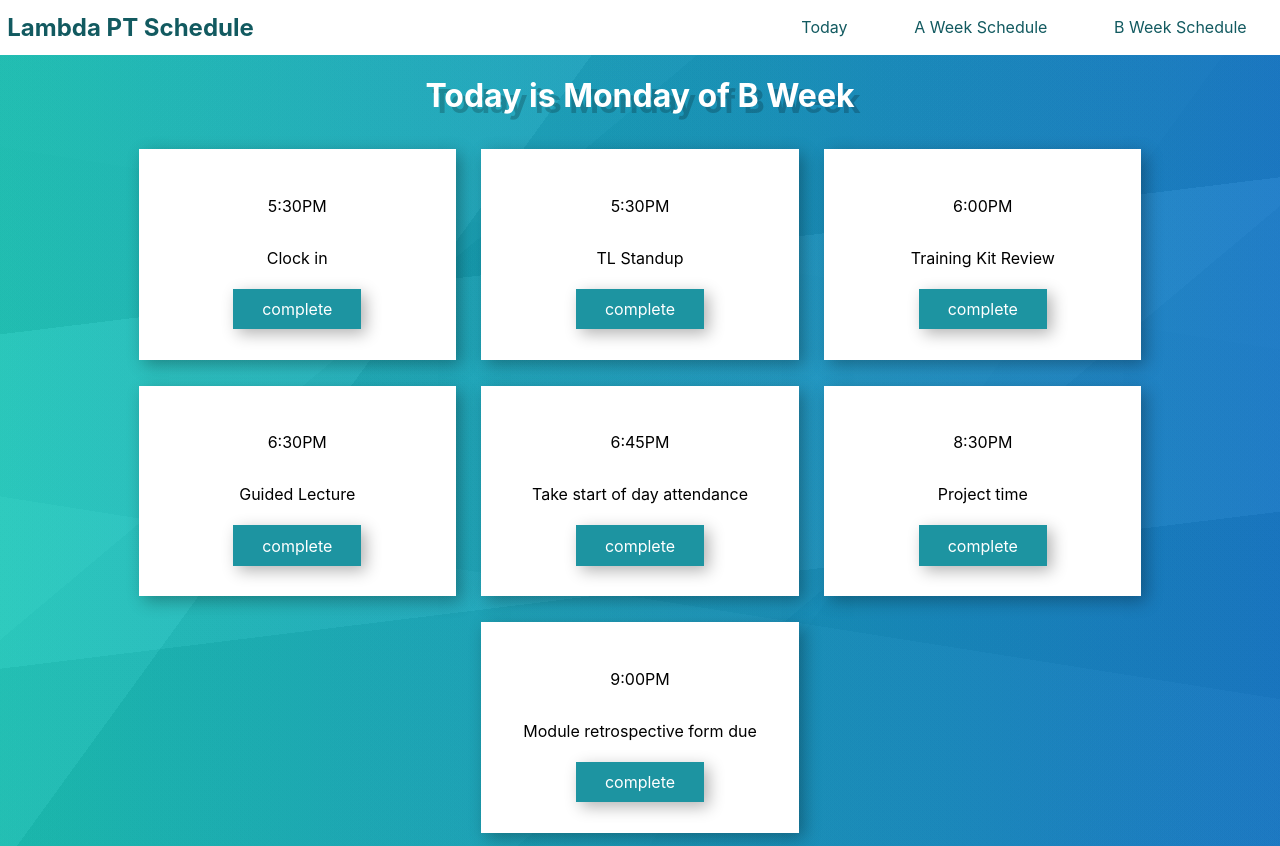
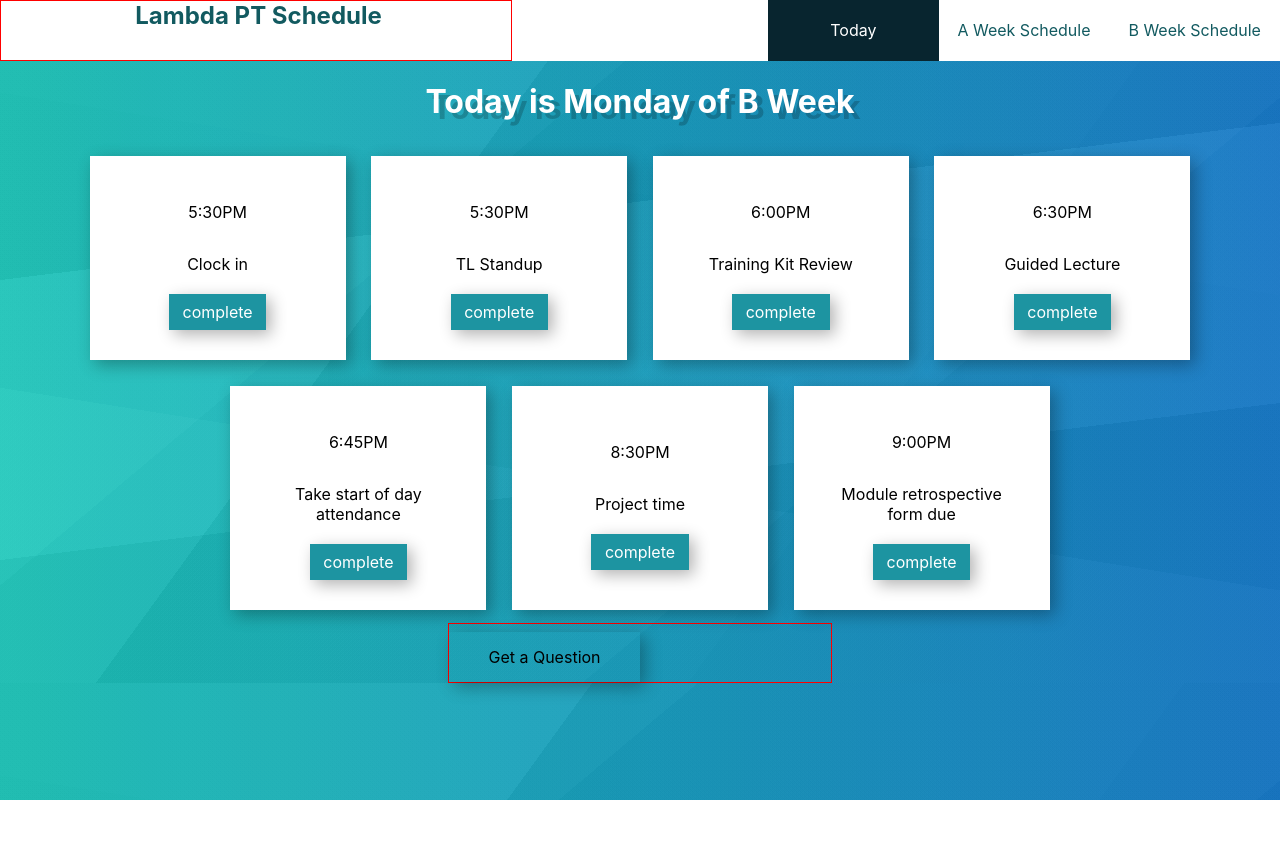
Before and after one commit to alexandercsierra/weeklyTaskTracker, a React (Create React App) app in the folder ptschedule/: page / in a window 1280 px wide. After the commit the page ends 800 px from the top, so only its background shows below. Built offline with nearby package versions, Linux system fonts and the light colour scheme.

Commit message:
added some styling

```diff
--- a/ptschedule/package.json
+++ b/ptschedule/package.json
@@ -6,6 +6,7 @@
     "@testing-library/jest-dom": "^4.2.4",
     "@testing-library/react": "^9.3.2",
     "@testing-library/user-event": "^7.1.2",
+    "axios": "^0.19.2",
     "react": "^16.12.0",
     "react-dom": "^16.12.0",
     "react-scripts": "3.3.0"
--- a/ptschedule/src/App.css
+++ b/ptschedule/src/App.css
@@ -61,6 +61,11 @@
 
 }
 
-/* .active{
-  background: yellow;
-} */
+
+.active{
+  text-decoration: none;
+  /* padding: 2% 4%; */
+  width: 30%;
+  background: #08252F;
+  color: white !important;
+}
--- a/ptschedule/src/components/Nav.js
+++ b/ptschedule/src/components/Nav.js
@@ -1,14 +1,30 @@
 import React from 'react'
 import styled from 'styled-components'
 import {NavLink} from 'react-router-dom'
-import moment from 'moment'
+
+
+
+export const Nav = (props) => {
+    return (
+        <NavBar>
+            <TitleDiv>
+                <Title>Lambda PT Schedule</Title>
+            </TitleDiv>
+            <LinkDiv>
+                <TheNavLink to="/" exact={true} onClick={()=>props.setReload(true)}>Today</TheNavLink>
+                <TheNavLink to="/aweek" onClick={()=>props.setReload(false)}>A Week Schedule</TheNavLink>
+                <TheNavLink to="/bweek" onClick={()=>props.setReload(false)}>B Week Schedule</TheNavLink>
+            </LinkDiv>
+
+        </NavBar>
+    )
+}
+
 
 const NavBar = styled.nav`
     background: white;
     display: flex;
     justify-content: space-between;
-    align-items:center;
-    padding: 1% 0;
     @media(max-width: 665px){
         flex-direction: column;
 
@@ -19,7 +35,6 @@ const NavBar = styled.nav`
 const Title = styled.h2`
     margin: 0 0 0 1%;
     color: #125a60;
-    // border: 1px solid red;
     width: 100%;
     @media(max-width: 750px){
         font-size: 1rem;
@@ -28,22 +43,29 @@ const Title = styled.h2`
 `;
 
 const TitleDiv = styled.div`
-    width: 20%
-    // border: 1px solid red;
-    // margin-left: 20%;
+    width: 40%;
+    border: 1px solid red;
+    display: flex;
+    justify-content: flex-start;
+
 `;
 
 const TheNavLink = styled(NavLink)`
     text-decoration: none;
-    color: #125a60;
+    // padding: 4%;
+    width: 40%;
+    color: #125A60;
+    padding: 4% 2%;
+
 
 `;
 
 const LinkDiv = styled.div`
     display: flex;
-    justify-content: space-around;
-    // border: 1px solid red;
+    justify-content: flex-end;
     width: 40%;
+    padding: 0;
+    margin: 0;
     @media(max-width: 1010px){
         width: 50%;
     }
@@ -51,19 +73,3 @@ const LinkDiv = styled.div`
         width: 70%;
     }
 `;
-
-export const Nav = (props) => {
-    return (
-        <NavBar>
-            <TitleDiv>
-                <Title>Lambda PT Schedule</Title>
-            </TitleDiv>
-            <LinkDiv>
-                <TheNavLink to="/" onClick={()=>props.setReload(true)}>Today</TheNavLink>
-                <TheNavLink to="/aweek" onClick={()=>props.setReload(false)}>A Week Schedule</TheNavLink>
-                <TheNavLink to="/bweek" onClick={()=>props.setReload(false)}>B Week Schedule</TheNavLink>
-            </LinkDiv>
-
-        </NavBar>
-    )
-}
--- a/ptschedule/src/components/Task.js
+++ b/ptschedule/src/components/Task.js
@@ -1,5 +1,65 @@
 import React, {useState, useEffect} from 'react'
 import styled from 'styled-components'
+
+
+const Task = props => {
+    const {task} = props;
+
+    // console.log("STORED", storedComplete);
+    // const [storedComplete, setStoredComplete] = useState("");
+    const [classes, setClasses] = useState('incomplete');
+    const [buttonClass, setButtonClass] = useState('incompleteBtn')
+    const [buttonText, setButtonText] = useState('')
+    const [complete, setComplete] = useState(false);
+
+
+
+    // useEffect(()=>{
+    //     if (storedComplete){
+    //         setComplete(storedComplete);
+    //     }
+    // }, [])
+
+
+
+    useEffect(()=>{
+
+        if (task){
+            const completedValue = window.localStorage.getItem(task.id);
+            const parsed = JSON.parse(completedValue);
+            // setStoredComplete(parsed)
+            setComplete(parsed);
+        }
+
+        if (complete){
+            setButtonText('undo');
+            setClasses('complete');
+            setButtonClass('incompleteBtn')
+
+        } else {
+            setClasses('incomplete');
+            setButtonText('complete');
+            setButtonClass('completeBtn')
+        }
+    }, [complete])
+
+    return (
+        <Card className={classes}>
+            <p>{task.time}</p>
+            <p>{task.activity}</p>
+            <Button className={buttonClass} onClick={(e)=>{
+                e.preventDefault();
+                console.log('from the completed button', complete)
+                setComplete(!complete);
+                window.localStorage.setItem(task.id, JSON.stringify(!complete))
+                // setStoredComplete(!complete);
+
+            }}>{buttonText}</Button>
+        </Card>
+    )
+}
+
+export default Task
 
 const Card = styled.div`
     width: 10%;
@@ -31,66 +91,3 @@ const Button = styled.div`
     box-shadow: 0.3em 0.3em 1em rgba(0,0,0,0.3);
 
 `;
-
-const Para = styled.p``;
-
-const Task = props => {
-    const {task} = props;
-
-    // console.log("STORED", storedComplete);
-    const [storedComplete, setStoredComplete] = useState("");
-    const [classes, setClasses] = useState('incomplete');
-    const [buttonClass, setButtonClass] = useState('incompleteBtn')
-    const [buttonText, setButtonText] = useState('')
-    const [complete, setComplete] = useState(false);
-
-
-
-    // useEffect(()=>{
-    //     if (storedComplete){
-    //         setComplete(storedComplete);
-    //     }
-    // }, [])
-
-
-
-    useEffect(()=>{
-
-        if (task){
-            const completedValue = window.localStorage.getItem(task.id);
-            const parsed = JSON.parse(completedValue);
-            setStoredComplete(parsed)
-            setComplete(parsed);
-        }
-
-        if (complete){
-            setButtonText('undo');
-            setClasses('complete');
-            setButtonClass('incompleteBtn')
-            console.log("IFFFF")
-
-        } else {
-            setClasses('incomplete');
-            setButtonText('complete');
-            setButtonClass('completeBtn')
-            console.log("from the else")
-        }
-    }, [complete])
-
-    return (
-        <Card className={classes}>
-            <p>{task.time}</p>
-            <p>{task.activity}</p>
-            <Button className={buttonClass} onClick={(e)=>{
-                e.preventDefault();
-                console.log('from the completed button', complete)
-                setComplete(!complete);
-                window.localStorage.setItem(task.id, JSON.stringify(!complete))
-                setStoredComplete(!complete);
-
-            }}>{buttonText}</Button>
-        </Card>
-    )
-}
-
-export default Task
--- a/ptschedule/src/components/TaskList.js
+++ b/ptschedule/src/components/TaskList.js
@@ -2,6 +2,7 @@ import React, {useState, useEffect} from 'react'
 import Task from './Task'
 import weekDates from '../data/weekDates'
 import styled from 'styled-components'
+import axios from 'axios'
 
 const CardContainer = styled.div`
     display: flex;
@@ -17,15 +18,63 @@ const Title = styled.h1`
     }
 `;
 
+const QCard = styled.div`
+    width: 10%;
+    padding: 2%;
+    margin: 1%;
+    box-shadow: 0.3em 0.3em 1em rgba(0,0,0,0.3);
+    display: flex;
+    flex-direction: column;
+    justify-content: center;
+    align-items: center;
+    background: white;
+
+    @media(max-width: 1490px){
+        width: 20%;
+    }
+    @media(max-width: 1010px){
+        width: 30%;
+    }
+    @media(max-width: 570px){
+        width: 50%;
+    }
+`;
+
+const Button = styled.div`
+    margin-top: 2%;
+    width: 50%;
+    padding: 4% 0;
+    // border: none;
+    cursor: pointer;
+    box-shadow: 0.3em 0.3em 1em rgba(0,0,0,0.3);
+
+`;
+
+const Qdiv = styled.div`
+    border: 1px solid red;
+    margin: 0 auto;
+    width: 30%;
+`;
+
 const TaskList = props => {
     const [dateWeek, setDateWeek] = useState("");
     const [letterDay, setLetterDay] = useState("");
     const [capWeekName, setCapWeekName] = useState("");
+    const [rather, setRather] = useState("");
+
+
+    const getQuestion = () => {
+        axios.get("https://www.rrrather.com/botapi")
+            .then(res=>setRather(res.data))
+            .catch(err=>console.log(err))
+
+    }
+
+    useEffect(()=>{
 
 
 
 
-    useEffect(()=>{
         const month = weekDates[props.currentDate[0]];
         if (month){
             const month = weekDates[props.currentDate[0]];
@@ -72,11 +121,19 @@ const TaskList = props => {
         <div>
             <Title>Today is {props.currentDay} of {capWeekName} Week</Title>
             <CardContainer>
-
-            {dateWeek ? dateWeek.map(task => {
-                return <Task task={task}/>
-            }): "loading"}
-        </CardContainer>
+                {dateWeek ? dateWeek.map(task => {
+                    return <Task key={task.id} task={task}/>
+                }): "loading"}
+            </CardContainer>
+            <Qdiv>
+                <Button onClick={getQuestion}>Get a Question</Button>
+                {rather && <QCard>
+                    <h4>{rather.title}</h4>
+                    <p>{rather.choicea}</p>
+                    <p>OR</p>
+                    <p>{rather.choiceb}</p>
+                </QCard>}
+            </Qdiv>
         </div>
 
     )
--- a/ptschedule/src/data/tasks.js
+++ b/ptschedule/src/data/tasks.js
@@ -206,254 +206,313 @@ const tasks = {
             activity: 'Take start of day attendance'
         },
         {
+            id: 38,
             time: '9:00AM',
             activity: 'Project Time'
         },
         {
+            id: 39,
             time: '9:15AM',
             activity: 'Module 1:1s begin to review A week Monday\'s project'
         },
         {
+            id: 40,
             time: '11:30AM',
             activity: 'Take end of day attendance'
         },
         {
+            id: 41,
             time: '11:30AM',
             activity: 'Standup Meeting'
         },
         {
+            id: 42,
             time: '12:00PM',
             activity: 'Module retrospective form due'
         }
     ],
     aSunday: [
         {
+            id: 43,
             time: '5:30PM',
             activity: 'Clock in'
         },
         {
+            id: 44,
             time: '5:30PM',
             activity: 'TL Standup'
         },
         {
+            id: 45,
             time: '6:00PM',
             activity: 'Take start of day attendance'
         },
         {
+            id: 46,
             time: '6:00PM',
             activity: 'Project Time'
         },
         {
+            id: 47,
             time: '6:15PM',
             activity: 'Module 1:1s begin to review A week Monday\'s project'
         },
         {
+            id: 48,
             time: '8:30PM',
             activity: 'Take end of day attendance'
         },
         {
+            id: 49,
             time: '8:30PM',
             activity: 'Standup Meeting'
         },
         {
+            id: 50,
             time: '9:00PM',
             activity: 'Module retrospective form due'
         }
     ],
     bMonday: [
         {
+            id: 51,
             time: '5:30PM',
             activity: 'Clock in'
         },
         {
+            id: 52,
             time: '5:30PM',
             activity: 'TL Standup'
         },
         {
+            id: 53,
             time: '6:00PM',
             activity: 'Training Kit Review'
         },
         {
+            id: 54,
             time: '6:30PM',
             activity: 'Guided Lecture'
         },
         {
+            id: 55,
             time: '6:45PM',
             activity: 'Take start of day attendance'
         },
         {
+            id: 56,
             time: '8:30PM',
             activity: 'Project time'
         },
         {
+            id: 57,
             time: '9:00PM',
             activity: 'Module retrospective form due'
         }
     ],
     bTuesday: [
         {
+            id: 58,
             time: '5:30PM',
             activity: 'Clock in'
         },
         {
+            id: 59,
             time: '5:30PM',
             activity: 'TL Standup'
         },
         {
+            id: 60,
             time: '6:00PM',
             activity: 'Take start of day attendance'
         },
         {
+            id: 61,
             time: '6:00PM',
             activity: 'Project Time'
         },
         {
+            id: 62,
             time: '6:15PM',
             activity: 'Module 1:1s begin to review A week Thursday\'s project'
         },
         {
+            id: 63,
             time: '8:30PM',
             activity: 'Take end of day attendance'
         },
         {
+            id: 64,
             time: '8:30PM',
             activity: 'Standup Meeting'
         },
         {
+            id: 65,
             time: '9:00PM',
             activity: 'Module retrospective form due'
         }
     ],
     bWednesday: [
         {
+            id: 66,
             time: '5:30PM',
             activity: 'Clock in'
         },
         {
+            id: 67,
             time: '5:30PM',
             activity: 'TL Standup'
         },
         {
+            id: 68,
             time: '6:00PM',
             activity: 'Training Kit Review'
         },
         {
+            id: 69,
             time: '6:30PM',
             activity: 'Guided Lecture'
         },
         {
+            id: 70,
             time: '6:45PM',
             activity: 'Take start of day attendance'
         },
         {
+            id: 71,
             time: '8:30PM',
             activity: 'Project time'
         },
         {
+            id: 72,
             time: '9:00PM',
             activity: 'Module retrospective form due'
         }
     ],
     bThursday: [
         {
+            id: 73,
             time: '5:30PM',
             activity: 'Clock in'
         },
         {
+            id: 74,
             time: '5:30PM',
             activity: 'TL Standup'
         },
         {
+            id: 75,
             time: '6:00PM',
             activity: 'Take start of day attendance'
         },
         {
+            id: 76,
             time: '6:00PM',
             activity: 'Project Time'
         },
         {
+            id: 77,
             time: '6:15PM',
             activity: 'Module 1:1s for B Week Monday\'s project'
         },
         {
+            id: 78,
             time: '8:30PM',
             activity: 'Take end of day attendance'
         },
         {
+            id: 79,
             time: '8:30PM',
             activity: 'Standup Meeting'
         },
         {
+            id: 80,
             time: '9:00PM',
             activity: 'Module retrospective form due'
         }
     ],
     bFriday: [
         {
+            id: 81,
             time: '5:30PM',
             activity: 'Clock in'
         },
         {
+            id: 82,
             time: '5:30PM',
             activity: 'TL Standup (optional)'
         },
         {
+            id: 83,
             time: '6:00PM',
             activity: 'Take start of day attendance'
         },
         {
+            id: 84,
             time: '6:00PM',
             activity: 'Sprint Challenge'
         },
         {
+            id: 85,
             time: '9:00PM',
             activity: 'Sprint retrospective form due'
         }
     ],
     bSaturday: [
         {
+            id: 86,
             time: '8:00AM',
             activity: 'Clock in'
         },
         {
+            id: 87,
             time: '8:00AM',
             activity: 'TL Standup (optional)'
         },
         {
+            id: 88,
             time: '9:00AM',
             activity: 'Take start of day attendance'
         },
         {
+            id: 89,
             time: '9:00AM',
             activity: 'Sprint Challenge'
         },
         {
+            id: 90,
             time: '12:00PM',
             activity: 'Sprint retrospective form due'
         },
         {
+            id: 91,
             time: '12:00PM',
             activity: 'Clock out'
         }
     ],
     bSunday: [
         {
+            id: 92,
             time: '5:30PM',
             activity: 'Clock in'
         },
         {
+            id: 93,
             time: '5:30PM',
             activity: 'TL Standup'
         },
         {
+            id: 94,
             time: '6:00PM',
             activity: 'Take start of day attendance'
         },
         {
+            id: 95,
             time: '6:00PM',
             activity: 'Sprint Challenge'
         },
         {
+            id: 96,
             time: '9:00PM',
             activity: 'Sprint retrospective form due'
         }
--- a/ptschedule/src/index.css
+++ b/ptschedule/src/index.css
@@ -1,3 +1,8 @@
+*{
+  box-sizing: border-box;
+  max-width: 100%;
+}
+
 body {
   margin: 0;
   font-family: -apple-system, BlinkMacSystemFont, 'Segoe UI', 'Roboto', 'Oxygen',
```
Also changed, not shown: ptschedule/src/App.js (+6 -3 lines), ptschedule/src/components/WeekList.js (+74 -83 lines), 1 other file (tests, documents, lock files or other folders).
